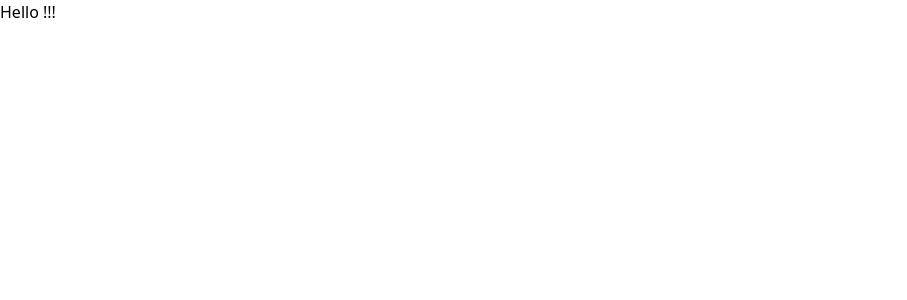
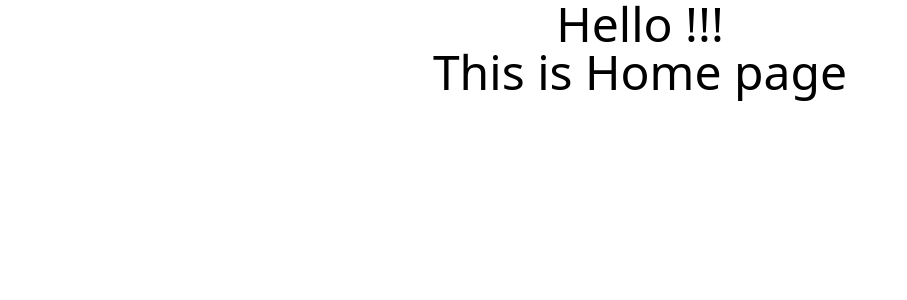
Before and after one commit to ArnabShikder24/IStore-frontend, a Next.js app: page / in a window 1280 px wide. Shown: the top 300 px of the page, without its empty margins (0-907 px from the left). Built offline with nearby package versions, Linux system fonts and the light colour scheme.

Commit message:
styling test

```diff
--- a/src/pages/index.js
+++ b/src/pages/index.js
@@ -1,12 +1,8 @@
-import Image from "next/image";
-import { Inter } from "next/font/google";
-
-const inter = Inter({ subsets: ["latin"] });
-
 export default function Home() {
   return (
     <main>
-      <h1>Hello !!!</h1>
+      <h1 className="text-5xl text-center">Hello !!!</h1>
+      <h1 className="text-5xl text-center">This is Home page</h1>
     </main>
   );
 }
--- a/src/styles/globals.css
+++ b/src/styles/globals.css
@@ -1,6 +1,7 @@
 @tailwind base;
 @tailwind components;
 @tailwind utilities;
+
 * {
   margin: 0;
   padding: 0;
```
